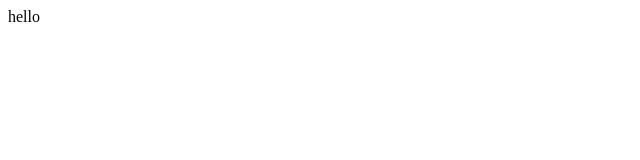
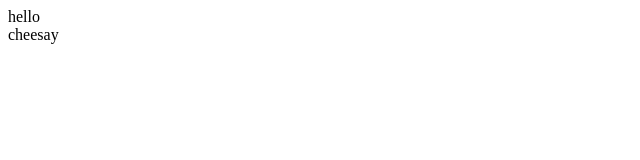
Before and after one commit to khateeb321/test, a plain HTML site: page index.html in a window 1280 px wide. Shown: the full height of the page, 0-640 px from the left. Drawn offline with Linux system fonts and the light colour scheme.

Commit message:
index.html

```diff
--- a/index.html
+++ b/index.html
@@ -1,6 +1,7 @@
 <html>
 	<head></head>
 	<body>
-	hello
+	hello <br>
+	cheesay
 	</body>
 </html>
```
